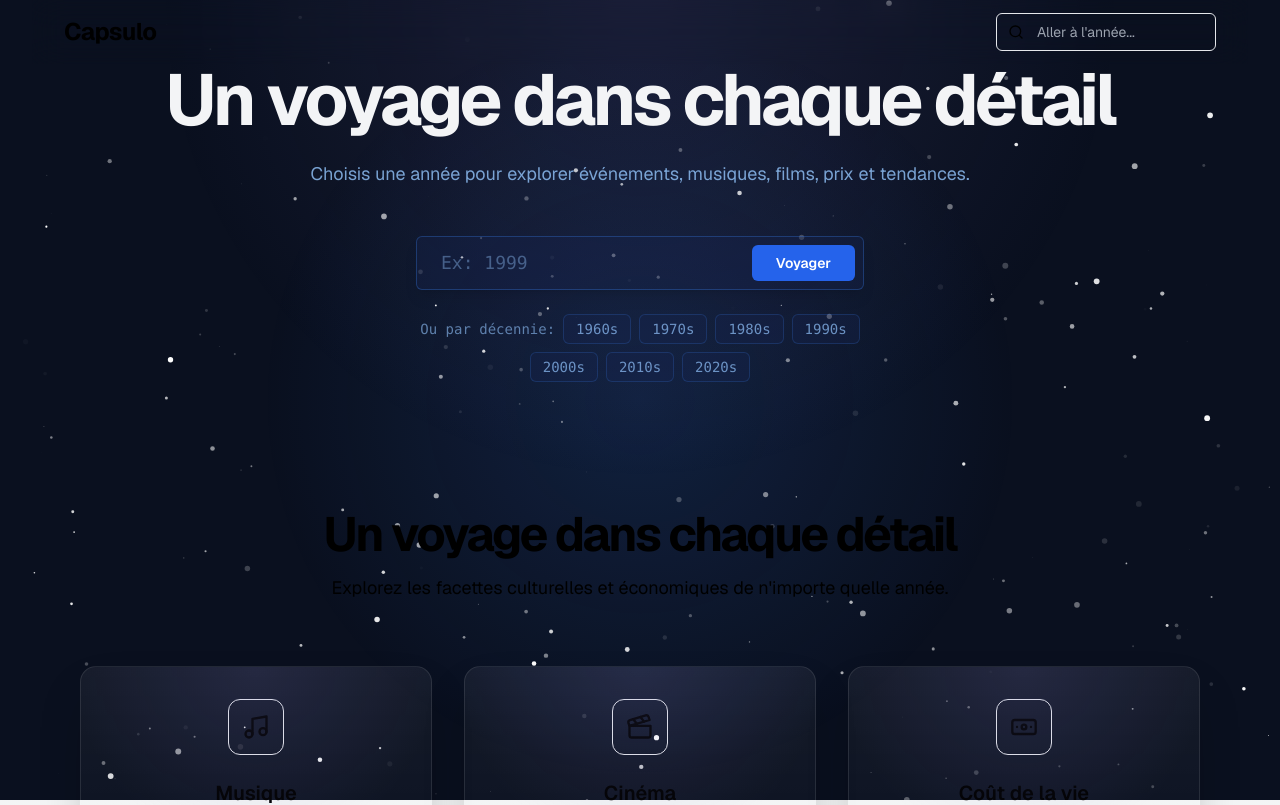
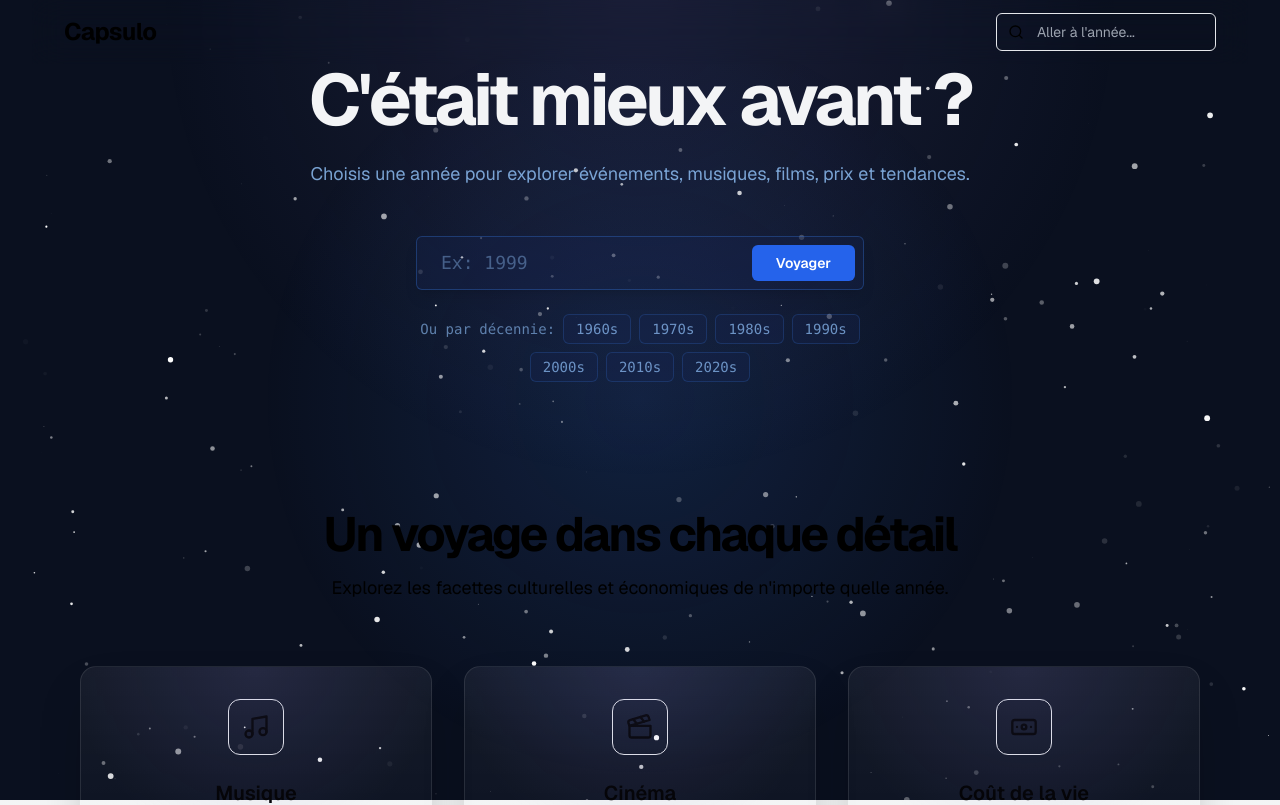
Before and after one commit to HitteAnzo/Capsulo, a Next.js app: page / in a window 1280 px wide. Shown: the top 805 px of the page. Built offline with nearby package versions, Linux system fonts and the light colour scheme.

Commit message:
refactor: rename 'preview' to 'previewUrl' in fetchMusic function for clarity; update YearPage to use new property; fix music CSV entry for accuracy

```diff
--- a/app/api/timecapsule/route.ts
+++ b/app/api/timecapsule/route.ts
@@ -92,7 +92,7 @@ async function fetchMusic(year: number) {
             title: row.title,
             artist: row.artist,
             deezerId: row.deezerId!,
-            preview: undefined,
+            previewUrl: undefined, // Renommer 'preview' en 'previewUrl'
             deezerUrl: undefined,
           };
         }
@@ -100,7 +100,7 @@ async function fetchMusic(year: number) {
           title: j.title ?? row.title,
           artist: j.artist?.name ?? row.artist,
           deezerId: String(j.id),
-          preview: j.preview || undefined,
+          previewUrl: j.preview || undefined, // Renommer 'preview' en 'previewUrl'
           deezerUrl: j.link || undefined,
         };
       } catch {
@@ -108,7 +108,7 @@ async function fetchMusic(year: number) {
           title: row.title,
           artist: row.artist,
           deezerId: row.deezerId!,
-          preview: undefined,
+          previewUrl: undefined, // Renommer 'preview' en 'previewUrl'
           deezerUrl: undefined,
         };
       }
--- a/app/page.tsx
+++ b/app/page.tsx
@@ -1,5 +1,5 @@
 "use client";
-import { useState } from "react";
+import { Suspense, useState } from "react";
 import { useRouter, useSearchParams } from "next/navigation";
 import { Lang } from "../components/LanguageToggle";
 import { t } from "../lib/i18n";
@@ -12,7 +12,7 @@ import ParticlesBackground from "../components/ParticlesBackground";
 const MIN_YEAR = 1960;
 const MAX_YEAR = 2025;
 
-export default function Page() {
+function HomePageContent() {
   const [year, setYear] = useState<number | undefined>();
   const params = useSearchParams();
   const lang = (params.get("lang") || "fr") as Lang;
@@ -44,7 +44,7 @@ export default function Page() {
 
       <main className="flex flex-col items-center justify-center text-center flex-grow">
         <HeroSection
-          title="Un voyage dans chaque détail"
+          title="C'était mieux avant ?"
           subtitle={t(lang, "subtitle")}
         />
 
@@ -71,3 +71,11 @@ export default function Page() {
     </>
   );
 }
+
+export default function Page() {
+  return (
+    <Suspense fallback={<div>Chargement...</div>}>
+      <HomePageContent />
+    </Suspense>
+  );
+}
--- a/app/year/[year]/page.tsx
+++ b/app/year/[year]/page.tsx
@@ -335,7 +335,7 @@ export default function YearPage() {
                     title={m.title}
                     artist={m.artist}
                     deezerUrl={m.deezerUrl}
-                    previewUrl={`/api/timecapsule?previewId=${m.deezerId}`}
+                    previewUrl={m.previewUrl}
                     theme={theme}
                   />
                 ))}
```
Also changed, not shown: data/music.csv.
